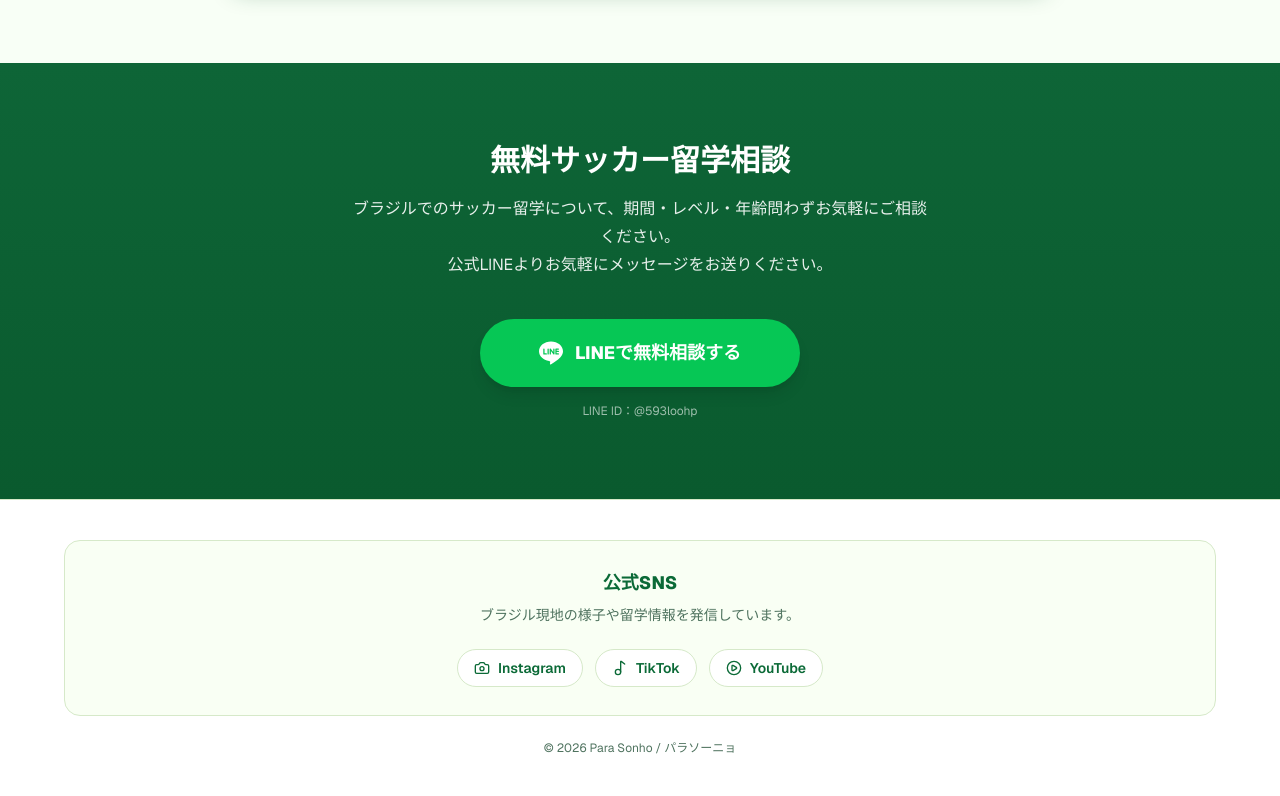
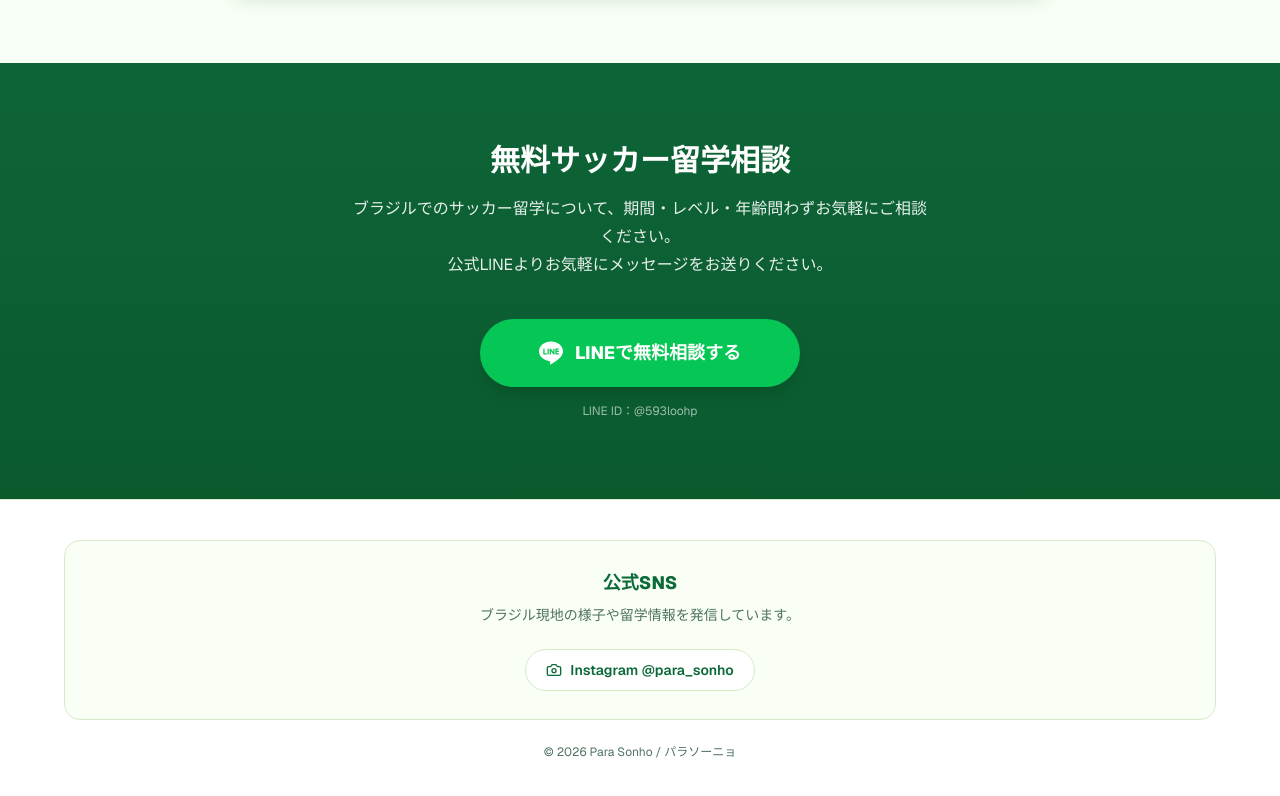
Before and after one commit to roki0711416-hash/parasonho, a Next.js app: page / in a window 1280 px wide. Shown: the part 2787-3583 px from the top of the page. Built offline with nearby package versions, Linux system fonts and the light colour scheme.

Commit message:
fix: update SNS links to @para_sonho and footer SNS display

```diff
--- a/app/components/SiteFooter.tsx
+++ b/app/components/SiteFooter.tsx
@@ -1,8 +1,6 @@
-import { Camera, Music2, PlayCircle } from "lucide-react";
+import { Camera } from "lucide-react";
 
-const INSTAGRAM_URL = "https://instagram.com/parasonho_official";
-const TIKTOK_URL = "https://www.tiktok.com/@parasonho_official";
-const YOUTUBE_URL = "https://www.youtube.com/@parasonho_official";
+const INSTAGRAM_URL = "https://www.instagram.com/para_sonho/";
 
 export default function SiteFooter() {
   return (
@@ -16,28 +14,10 @@ export default function SiteFooter() {
               href={INSTAGRAM_URL}
               target="_blank"
               rel="noopener noreferrer"
-              className="inline-flex items-center gap-2 rounded-full border border-[#d6e9c9] bg-white px-4 py-2 text-sm font-semibold text-[#0b6a37] transition hover:border-[#0b6a37] hover:bg-[#f3faed]"
+              className="inline-flex items-center gap-2 rounded-full border border-[#d6e9c9] bg-white px-5 py-2.5 text-sm font-semibold text-[#0b6a37] transition hover:border-[#0b6a37] hover:bg-[#f3faed]"
             >
               <Camera className="h-4 w-4" />
-              Instagram
-            </a>
-            <a
-              href={TIKTOK_URL}
-              target="_blank"
-              rel="noopener noreferrer"
-              className="inline-flex items-center gap-2 rounded-full border border-[#d6e9c9] bg-white px-4 py-2 text-sm font-semibold text-[#0b6a37] transition hover:border-[#0b6a37] hover:bg-[#f3faed]"
-            >
-              <Music2 className="h-4 w-4" />
-              TikTok
-            </a>
-            <a
-              href={YOUTUBE_URL}
-              target="_blank"
-              rel="noopener noreferrer"
-              className="inline-flex items-center gap-2 rounded-full border border-[#d6e9c9] bg-white px-4 py-2 text-sm font-semibold text-[#0b6a37] transition hover:border-[#0b6a37] hover:bg-[#f3faed]"
-            >
-              <PlayCircle className="h-4 w-4" />
-              YouTube
+              Instagram @para_sonho
             </a>
           </div>
         </div>
--- a/app/components/SiteHeader.tsx
+++ b/app/components/SiteHeader.tsx
@@ -11,7 +11,7 @@ const aboutItems: Array<{ href: string; label: string }> = [
 ];
 
 const LINE_URL = "https://line.me/R/ti/p/@593loohp";
-const INSTAGRAM_URL = "https://instagram.com/parasonho_official";
+const INSTAGRAM_URL = "https://www.instagram.com/para_sonho/";
 
 const sectionItems: Array<{ href: string; label: string; external?: boolean }> = [
   { href: "/#service", label: "サービス内容" },
--- a/app/page.tsx
+++ b/app/page.tsx
@@ -2,7 +2,7 @@ import SiteHeader from "./components/SiteHeader";
 import SiteFooter from "./components/SiteFooter";
 
 const LINE_URL = "https://line.me/R/ti/p/@593loohp";
-const INSTAGRAM_URL = "https://instagram.com/parasonho_official";
+const INSTAGRAM_URL = "https://www.instagram.com/para_sonho/";
 
 export default function Home() {
   const plans = [
```
